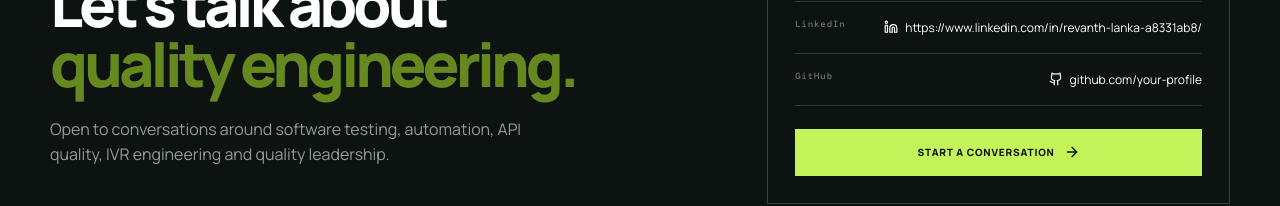
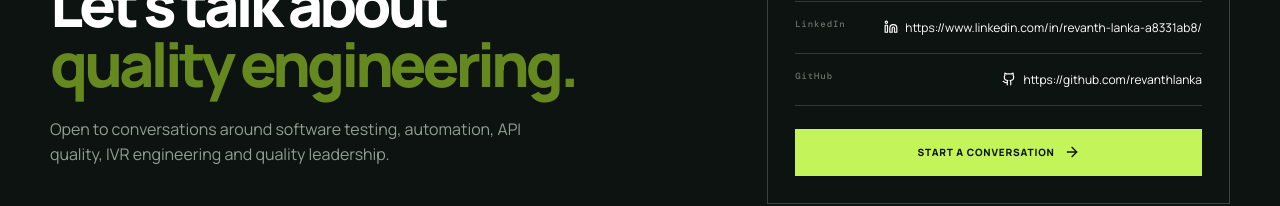
Before and after one commit to revanthlanka/quality-engineering-portfolio, a React (Vite) app: page / in a window 1280 px wide. Shown: the part 5504-5710 px from the top of the page. Built offline with nearby package versions, Linux system fonts and the light colour scheme.

Commit message:
updated github portfolio link

```diff
--- a/src/App.tsx
+++ b/src/App.tsx
@@ -52,7 +52,7 @@ export default function App(){
    <section className="section mindset"><div className="container"><p className="eyebrow">05 / QUALITY MINDSET</p><div className="mind-grid">{[['01','Understand the journey','Start with the customer and business outcome.'],['02','Challenge the boundary','Test negative paths, integrations and failure modes.'],['03','Trace the evidence','Use API responses, logs and system behavior to find the cause.'],['04','Automate intelligently','Build reusable coverage where repeatability creates value.']].map(([n,t,d])=><div key={n}><span>{n}</span><h3>{t}</h3><p>{d}</p></div>)}</div></div></section>
 
    <section id="contact" className="section contact"><div className="container contact-grid"><div><p className="eyebrow muted">06 / CONTACT</p><h2>Let's talk about<br/><em>quality engineering.</em></h2><p>Open to conversations around software testing, automation, API quality, IVR engineering and quality leadership.</p></div>
-    <div className="contact-card"><div><span>Email</span><a href="mailto:revanth.lanka@gmail.com"><Mail size={14}/> revanth.lanka@gmail.com</a></div><div><span>LinkedIn</span><a href="https://www.linkedin.com/in/revanth-lanka-a8331ab8/" target="_blank" rel="noopener noreferrer"><Linkedin size={14}/>https://www.linkedin.com/in/revanth-lanka-a8331ab8/</a></div><div><span>GitHub</span><a href="https://github.com/your-profile" target="_blank" rel="noopener noreferrer"><Github size={14}/> github.com/your-profile</a></div><a className="button primary full" href="mailto:revanth.lanka@gmail.com">Start a Conversation <ArrowRight size={16}/></a></div>
+    <div className="contact-card"><div><span>Email</span><a href="mailto:revanth.lanka@gmail.com"><Mail size={14}/> revanth.lanka@gmail.com</a></div><div><span>LinkedIn</span><a href="https://www.linkedin.com/in/revanth-lanka-a8331ab8/" target="_blank" rel="noopener noreferrer"><Linkedin size={14}/>https://www.linkedin.com/in/revanth-lanka-a8331ab8/</a></div><div><span>GitHub</span><a href="https://github.com/your-profile" target="_blank" rel="noopener noreferrer"><Github size={14}/>https://github.com/revanthlanka</a></div><a className="button primary full" href="mailto:revanth.lanka@gmail.com">Start a Conversation <ArrowRight size={16}/></a></div>
    </div></section>
   </main>
   <footer><div className="container footer"><span>RQ. / QUALITY ENGINEERING</span><span>React + TypeScript + Vite</span></div></footer>
```
